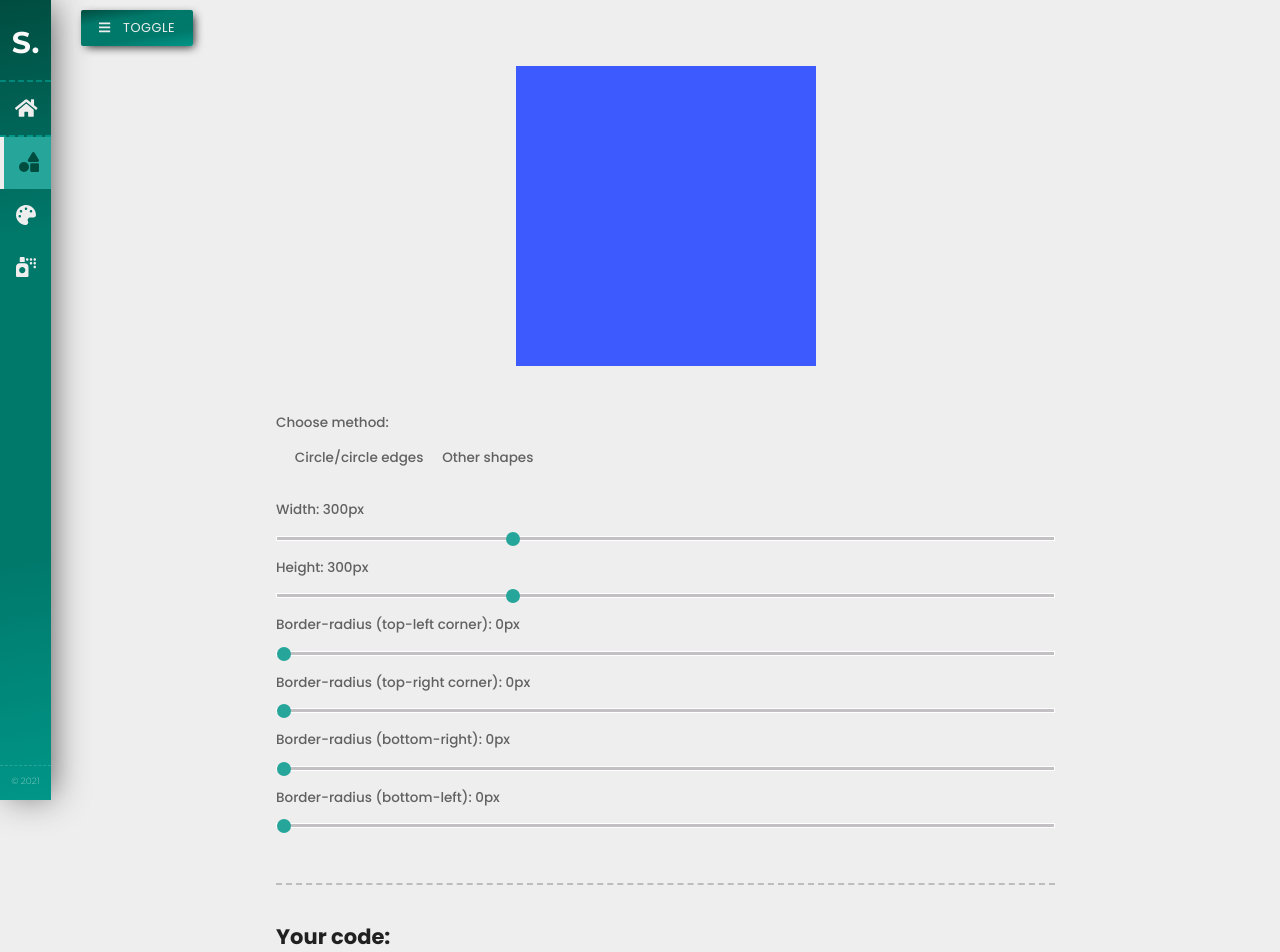
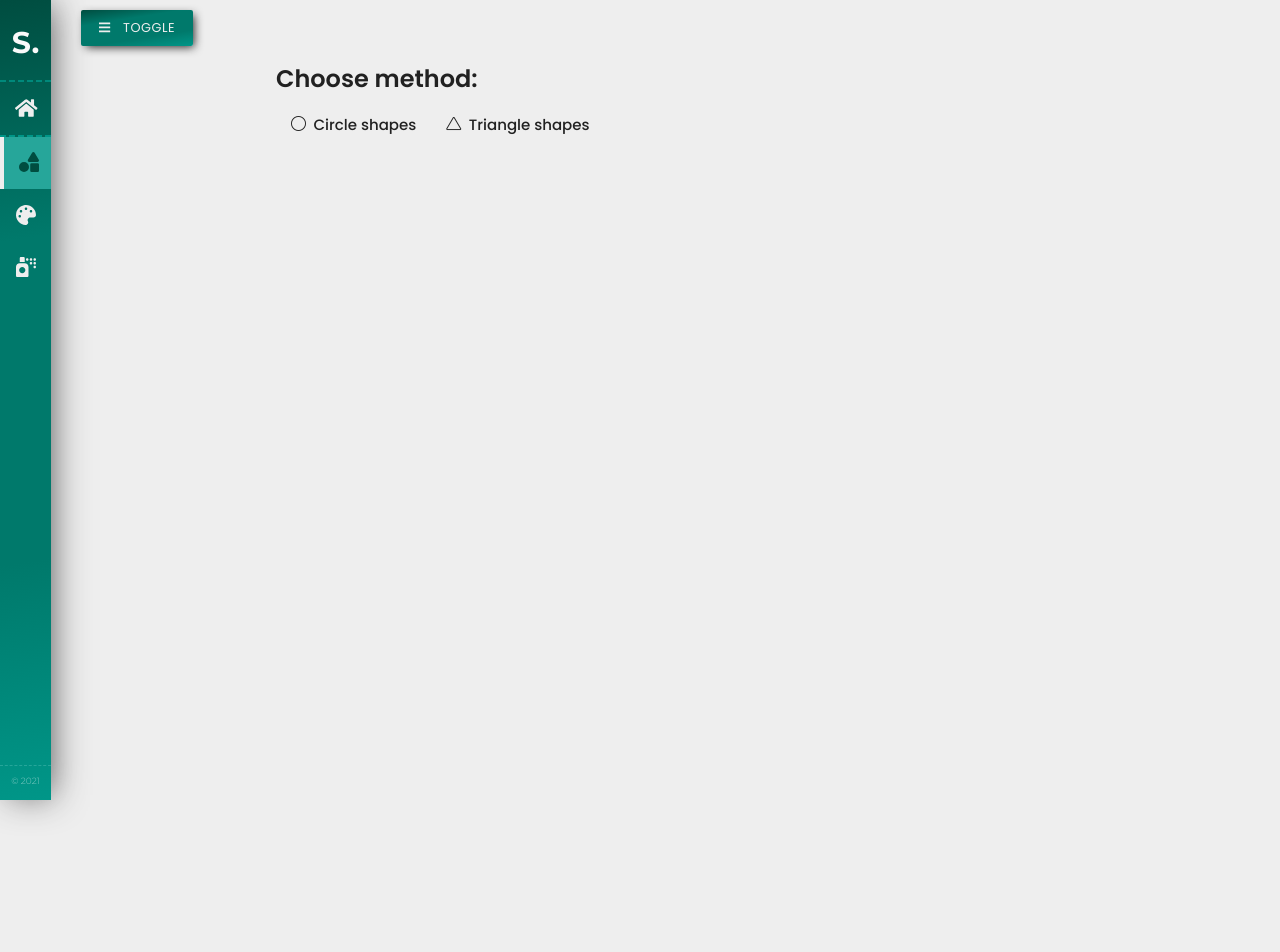
Before and after one commit to bartlomiejwyszecki/CSS-Application, an Angular app: page /shape-generator in a window 1280 px wide. Shown: the top 952 px of the page. After the commit the page ends 800 px from the top, so only its background shows below. Built offline with nearby package versions, Linux system fonts and the light colour scheme.

Commit message:
Added child routing into shape-generator component.

```diff
--- a/src/app/app.module.ts
+++ b/src/app/app.module.ts
@@ -11,6 +11,8 @@ import { GradientGeneratorComponent } from './components/gradient-generator/grad
 import { BannerGeneratorComponent } from './components/banner-generator/banner-generator.component';
 import { PageNotFoundComponent } from './components/page-not-found/page-not-found.component';
 import { FormsModule, ReactiveFormsModule } from '@angular/forms';
+import { CircleShapesComponent } from './components/shape-generator/circle-shapes/circle-shapes.component';
+import { TriangleShapesComponent } from './components/shape-generator/triangle-shapes/triangle-shapes.component';
 
 @NgModule({
   declarations: [
@@ -20,7 +22,9 @@ import { FormsModule, ReactiveFormsModule } from '@angular/forms';
     ShapeGeneratorComponent,
     GradientGeneratorComponent,
     BannerGeneratorComponent,
-    PageNotFoundComponent
+    PageNotFoundComponent,
+    CircleShapesComponent,
+    TriangleShapesComponent
   ],
   imports: [
     BrowserModule,
--- /dev/null
+++ b/src/app/components/shape-generator/circle-shapes/circle-shapes.component.html
@@ -0,0 +1,39 @@
+<div class="container-fluid">
+
+    <div class="shape">
+        <div class="content" [ngStyle]="getShape()" #shape></div>
+    </div>
+
+    <div class="settings">
+
+            <label for="customRange2" class="form-label">Width: {{ width }}px</label>
+            <input type="range" class="form-range" min="0" max="1000" step="20" id="customRange2" [(ngModel)]="width">
+
+            <label for="customRange2" class="form-label">Height: {{ height }}px</label>
+            <input type="range" class="form-range" min="0" max="1000" step="20" id="customRange2" [(ngModel)]="height">
+
+            <label for="customRange2" class="form-label">Border-radius (top-left corner): {{ topLeftRadius }}px</label>
+            <input type="range" class="form-range" min="0" max="1000" step="1" id="customRange2" [(ngModel)]="topLeftRadius">
+
+            <label for="customRange2" class="form-label">Border-radius (top-right corner): {{ topRightRadius }}px</label>
+            <input type="range" class="form-range" min="0" max="1000" step="1" id="customRange2" [(ngModel)]="topRightRadius">
+
+            <label for="customRange2" class="form-label">Border-radius (bottom-right): {{ bottomRightRadius }}px</label>
+            <input type="range" class="form-range" min="0" max="1000" step="1" id="customRange2" [(ngModel)]="bottomRightRadius">
+
+            <label for="customRange2" class="form-label">Border-radius (bottom-left): {{ bottomLeftRadius }}px</label>
+            <input type="range" class="form-range" min="0" max="1000" step="1" id="customRange2" [(ngModel)]="bottomLeftRadius">
+
+            <h3>Your code:</h3>
+            <div class="code">
+                <article><span class="dot">.</span><span class="className">shape</span> &#123; <br />
+                    <span class="property">width: </span>{{ width }}px; <br />
+                    <span class="property">height: </span>{{ height }}px; <br />
+                    <span class="property">border-radius: </span>{{ topLeftRadius }}px {{ topRightRadius }}px
+                        {{ bottomRightRadius}}px {{ bottomLeftRadius }}px; <br />
+                &#125;
+                </article>
+            </div>
+
+    </div>
+</div>
--- /dev/null
+++ b/src/app/components/shape-generator/circle-shapes/circle-shapes.component.scss
@@ -0,0 +1,53 @@
+.container-fluid {
+    transition: 1s;
+    .shape {
+    display: flex;
+    justify-content: center;
+    max-width: 100%;
+    margin-bottom: 50px;
+    }
+    .settings {
+        .method {
+            width: 100%;
+            padding-bottom: 2em;
+            .form-label {
+                width: 100%;
+            }
+            div {
+                display: inline;
+            }
+            h4 {
+                font-size: 0.9em;
+                font-weight: 500;
+                margin-bottom: 15px;
+                color: #616161;
+            }
+        }
+        .form-label, label {
+            font-size: 0.9em;
+            font-weight: 500;
+            margin-bottom: 0px;
+            color: #616161;
+        }
+    }
+    .code {
+        background-color: #212121;
+        border-radius: 10px;
+        padding: 1.5em;
+        margin-bottom: 2em;
+        color: #eeeeee;
+        font-family: 'Ubuntu', sans-serif;
+        font-weight: 500;
+        .dot {
+            color: #64b5f6;
+        }
+        .className {
+            color: #ff9100;
+            padding-right: 0.5em;
+        }
+        .property {
+            color: #f48fb1;
+            padding: 0.1em 0.3em 0.1em 1.5em;
+        }
+    }
+}
--- /dev/null
+++ b/src/app/components/shape-generator/circle-shapes/circle-shapes.component.ts
@@ -0,0 +1,28 @@
+import { Component, OnInit } from '@angular/core';
+
+@Component({
+  selector: 'app-circle-shapes',
+  templateUrl: './circle-shapes.component.html',
+  styleUrls: ['./circle-shapes.component.scss']
+})
+export class CircleShapesComponent {
+    //Width, height and background
+  background = '#3d5afe';
+  width = 300;
+  height = 300;
+
+  //Shape ranges
+  topLeftRadius = 0;
+  topRightRadius = 0;
+  bottomRightRadius = 0;
+  bottomLeftRadius = 0;
+
+  getShape() {
+    return {
+      width: `${this.width}px`,
+      height: `${this.height}px`,
+      background: `${this.background}`,
+      borderRadius: `${this.topLeftRadius}px ${this.topRightRadius}px ${this.bottomRightRadius}px ${this.bottomLeftRadius}px`
+    }
+  }
+}
--- a/src/app/components/shape-generator/shape-generator.component.html
+++ b/src/app/components/shape-generator/shape-generator.component.html
@@ -1,66 +1,18 @@
 <div class="container-fluid">
-
-    <div class="shape">
-        <div class="content" [ngStyle]="getShape()" #shape></div>
-    </div>
-
-    <div class="settings">
 
         <div class="method">
             <h4>Choose method:</h4>
 
-            <div class="form-check">
-                <input class="form-check-input" type="checkbox" value="" id="flexCheckDefault"
-                    (change)="firstCheck = !firstCheck" [disabled]="secondCheck" checked>
-                <label class="form-check-label" for="flexCheckDefault">
-                Circle/circle edges
-                </label>
-            </div>
-
-            <div class="form-check">
-                <input class="form-check-input" type="checkbox" value="" id="flexCheckChecked"
-                    (change)="secondCheck = !secondCheck" [disabled]="firstCheck">
-                <label class="form-check-label" for="flexCheckChecked">
-                Other shapes
-                </label>
-            </div>
+            <ul>
+                <li><a routerLink='/shape-generator/circle-shapes' routerLinkActive="active">
+                    <span class="nonActive"><i class="bi bi-circle"></i></span>
+                    <span class="whenActive"><i class="bi bi-circle-fill"></i></span> Circle shapes</a></li>
+                <li><a routerLink='/shape-generator/triangle-shapes' routerLinkActive="active">
+                    <span class="nonActive"><i class="bi bi-triangle"></i></span>
+                    <span class="whenActive"><i class="bi bi-triangle-fill"></i></span> Triangle shapes</a></li>
+            </ul>
         </div>
 
-        <div class="firstMethod" *ngIf="firstCheck">
-            <label for="customRange2" class="form-label">Width: {{ width }}px</label>
-            <input type="range" class="form-range" min="0" max="1000" step="20" id="customRange2" [(ngModel)]="width">
-
-            <label for="customRange2" class="form-label">Height: {{ height }}px</label>
-            <input type="range" class="form-range" min="0" max="1000" step="20" id="customRange2" [(ngModel)]="height">
-
-            <label for="customRange2" class="form-label">Border-radius (top-left corner): {{ topLeftRadius }}px</label>
-            <input type="range" class="form-range" min="0" max="1000" step="1" id="customRange2" [(ngModel)]="topLeftRadius">
-
-            <label for="customRange2" class="form-label">Border-radius (top-right corner): {{ topRightRadius }}px</label>
-            <input type="range" class="form-range" min="0" max="1000" step="1" id="customRange2" [(ngModel)]="topRightRadius">
-
-            <label for="customRange2" class="form-label">Border-radius (bottom-right): {{ bottomRightRadius }}px</label>
-            <input type="range" class="form-range" min="0" max="1000" step="1" id="customRange2" [(ngModel)]="bottomRightRadius">
-
-            <label for="customRange2" class="form-label">Border-radius (bottom-left): {{ bottomLeftRadius }}px</label>
-            <input type="range" class="form-range" min="0" max="1000" step="1" id="customRange2" [(ngModel)]="bottomLeftRadius">
-
-            <h3>Your code:</h3>
-            <div class="code">
-                <article><span class="dot">.</span><span class="className">shape</span> &#123; <br />
-                    <span class="property">width: </span>{{ width }}px; <br />
-                    <span class="property">height: </span>{{ height }}px; <br />
-                    <span class="property">border-radius: </span>{{ topLeftRadius }}px {{ topRightRadius }}px
-                        {{ bottomRightRadius}}px {{ bottomLeftRadius }}px; <br />
-                &#125;
-                </article>
-            </div>
-        </div>
-
-        <div class="secondMethod" *ngIf="secondCheck">
-            <h3>In building :(</h3>
-        </div>
-
-    </div>
+        <router-outlet></router-outlet>
 
 </div>
--- a/src/app/components/shape-generator/shape-generator.component.scss
+++ b/src/app/components/shape-generator/shape-generator.component.scss
@@ -2,63 +2,48 @@
 
 .container-fluid {
     max-width: 100%;
-    .shape {
-        display: flex;
-        justify-content: center;
-        max-width: 100%;
+    .method {
         margin-bottom: 50px;
-    }
-    .settings {
-        .method {
-            width: 100%;
-            padding-bottom: 2em;
-            .form-label {
-                width: 100%;
+        h4 {
+            font-size: 1.6em;
+            font-weight: 600;
+            color: #212121;
+        }
+        ul {
+            display: flex;
+            flex-wrap: wrap;
+            li {
+                display: inline-flex;
+                a {
+                    text-decoration: none;
+                    color: #212121;
+                    font-weight: 500;
+                    font-size: 1em;
+                    display: inline-flex;
+                    padding: 0.5em 1em 0.5em 1em;
+                    span {
+                        padding-right: 0.5em;
+                    }
+                }
+                .active {
+                    color: #0277bd;
+                }
             }
-            div {
-                display: inline;
+            .whenActive {
+                display: none;
             }
-            h4 {
-                font-size: 0.9em;
-                font-weight: 500;
-                margin-bottom: 15px;
-                color: #616161;
+            .nonActive {
+                display: block;
+            }
+            .active {
+                .whenActive {
+                    color: #0277bd;
+                    display: block;
+                }
+                .nonActive {
+                    display: none;
+                }
             }
         }
-        .form-label, label {
-            font-size: 0.9em;
-            font-weight: 500;
-            margin-bottom: 0px;
-            color: #616161;
-        }
-    }
-    .code {
-        background-color: #212121;
-        border-radius: 10px;
-        padding: 1.5em;
-        margin-bottom: 2em;
-        color: #eeeeee;
-        font-family: 'Ubuntu', sans-serif;
-        font-weight: 500;
-        .dot {
-            color: #64b5f6;
-        }
-        .className {
-            color: #ff9100;
-            padding-right: 0.5em;
-        }
-        .property {
-            color: #f48fb1;
-            padding: 0.1em 0.3em 0.1em 1.5em;
-        }
-    }
-    h3 {
-        font-size: 1.4em;
-        font-weight: 700;
-        margin-top: 40px;
-        padding-top: 40px;
-        margin-bottom: 10px;
-        border-top: 2px dashed #bdbdbd;
-        color: #212121;
     }
 }
--- a/src/app/components/shape-generator/shape-generator.component.ts
+++ b/src/app/components/shape-generator/shape-generator.component.ts
@@ -5,36 +5,6 @@ import { Component, DoCheck } from '@angular/core';
   templateUrl: './shape-generator.component.html',
   styleUrls: ['./shape-generator.component.scss']
 })
-export class ShapeGeneratorComponent implements DoCheck {
+export class ShapeGeneratorComponent {
 
-  //Box show/hide
-  firstCheck = true;
-  secondCheck = false;
-
-  //Width, height and background
-  background = '#3d5afe';
-  width = 300;
-  height = 300;
-
-  //Shape ranges
-  topLeftRadius = 0;
-  topRightRadius = 0;
-  bottomRightRadius = 0;
-  bottomLeftRadius = 0;
-
-  getShape() {
-    return {
-      width: `${this.width}px`,
-      height: `${this.height}px`,
-      background: `${this.background}`,
-      borderRadius: `${this.topLeftRadius}px ${this.topRightRadius}px ${this.bottomRightRadius}px ${this.bottomLeftRadius}px`
-    }
-  }
-
-  ngDoCheck(): void {
-    if (this.secondCheck || !this.firstCheck) {
-      this.width = 0;
-      this.height = 0;
-    }
-  }
 }
--- /dev/null
+++ b/src/app/components/shape-generator/triangle-shapes/triangle-shapes.component.html
@@ -0,0 +1,3 @@
+<div class="container-fluid">
+    <h3>In building ;(</h3>
+</div>
--- /dev/null
+++ b/src/app/components/shape-generator/triangle-shapes/triangle-shapes.component.scss
@@ -0,0 +1,10 @@
+.container-fluid {
+    h3 {
+        font-size: 1.4em;
+        font-weight: 700;
+        padding-top: 50px;
+        margin-bottom: 10px;
+        border-top: 2px dashed #bdbdbd;
+        color: #212121;
+    }
+}
--- /dev/null
+++ b/src/app/components/shape-generator/triangle-shapes/triangle-shapes.component.ts
@@ -0,0 +1,15 @@
+import { Component, OnInit } from '@angular/core';
+
+@Component({
+  selector: 'app-triangle-shapes',
+  templateUrl: './triangle-shapes.component.html',
+  styleUrls: ['./triangle-shapes.component.scss']
+})
+export class TriangleShapesComponent implements OnInit {
+
+  constructor() { }
+
+  ngOnInit(): void {
+  }
+
+}
--- a/src/app/components/sidebar/sidebar.component.scss
+++ b/src/app/components/sidebar/sidebar.component.scss
@@ -27,7 +27,7 @@
             font-family: 'Montserrat', sans-serif;
             font-weight: 600;
             font-size: 0.8em;
-            color: #e0f2f1;
+            color: #80cbc4;
             text-align: center;
         }
         ul {
```
Also changed, not shown: src/app/app-routing.module.ts (+8 -1 lines), 1 other file (tests, documents, lock files or other folders).
